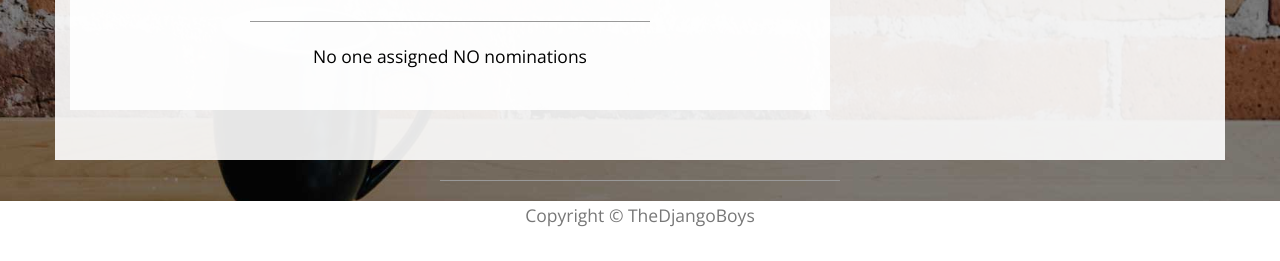
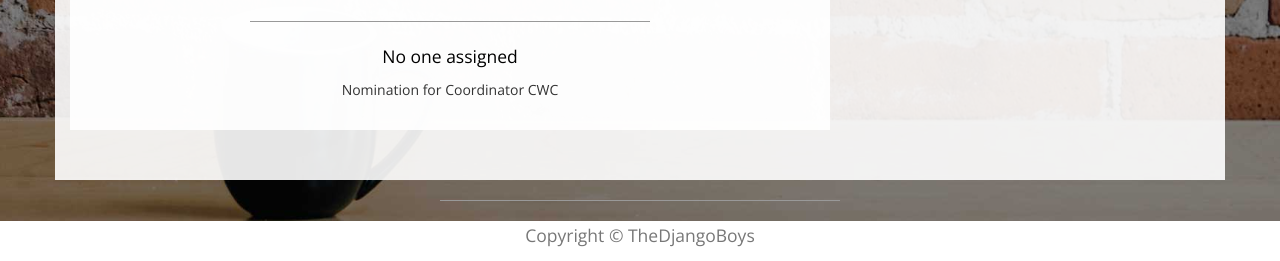
Before and after one commit to aniketp/Gymkhana-Nominations, a Django app: page /nominations/child_post/15/15/ in a window 1280 px wide. Shown: the part 560-821 px from the top of the page. Before the commit the page ends 787 px from the top, so only its background shows below. Run offline with Django 3.2, Linux system fonts and the light colour scheme; data comes from the database, SQL or seed files in the repository; both versions use the stored data as it was after the commit; some libraries are stand-ins or nearby versions.

Commit message:
passed nominations context in child view

```diff
--- a/nomi/templates/child_post.html
+++ b/nomi/templates/child_post.html
@@ -25,15 +25,22 @@
                         No one assigned
                     {% endif %}
 
+                </p>
+                <div>
+
                     {% if nominations %}
                         {% for nomination in nominations %}
+                            <div>
                             {{nomination.name}}
+                            </div>
                         {% endfor %}
                     {% else %}
                         NO nominations
                     {% endif %}
 
-                </p>
+                </div>
+
+
             </div>
 
             <div class="col-lg-4 text-center">
--- a/nomi/views.py
+++ b/nomi/views.py
@@ -192,6 +192,7 @@ def post_approval(request,view_pk,post_pk):
 
 def child_post_view(request,pk,view_pk):
     post=Post.objects.get(pk=pk)
+    nominations=Nomination.objects.filter(nomi_post=post)
     if post.status == 'Post created':
         ap=1
     else:
@@ -207,7 +208,7 @@ def child_post_view(request,pk,view_pk):
         approval=1
     else:
         approval=0
-    return render(request,'child_post.html',{'post':post,'view_pk':view_pk,'ap':ap,'approval':approval,'power_to_approve':power_to_approve})
+    return render(request,'child_post.html',{'post':post,'view_pk':view_pk,'ap':ap,'approval':approval,'power_to_approve':power_to_approve,'nominations':nominations})
 
 def final_post_approval(request,view_pk,post_pk):
     post = Post.objects.get(pk=post_pk)
```
Also changed, not shown: db.sqlite3.
